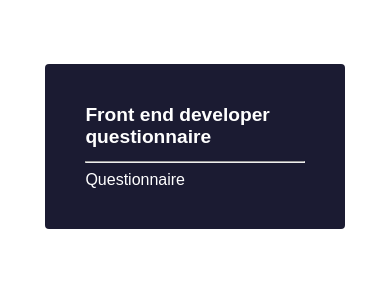
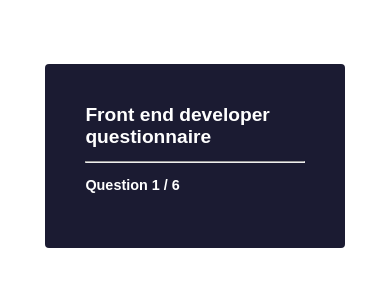
Before and after one commit to tsmjohnpascual/questionnaire, a React (Vite) app: page / in a window 390 px wide. Shown: the top 300 px of the page. Built offline with nearby package versions, Linux system fonts and the light colour scheme.

Commit message:
add progress indicator

```diff
--- /dev/null
+++ b/src/components/Progress/Progress.jsx
@@ -0,0 +1,10 @@
+import React from 'react'
+import Text from '../common/Text/Text'
+
+const Progress = ({ currentQuestion, questions }) => {
+    return (
+        <Text className={'progress'}>Question {currentQuestion + 1} / {questions?.length}</Text>
+    )
+}
+
+export default Progress
--- a/src/components/Questionnaire/Questionnaire.jsx
+++ b/src/components/Questionnaire/Questionnaire.jsx
@@ -1,9 +1,18 @@
 import React from 'react'
+import { useState } from 'react'
+import Progress from '../Progress/Progress'
 
 const Questionnaire = ({ questions }) => {
-  return (
-    <div>Questionnaire</div>
-  )
+    const [currentQuestion, setCurrentQuestion] = useState(0)
+
+    return (
+        <>
+            <Progress
+                currentQuestion={currentQuestion}
+                questions={questions}
+            />
+        </>
+    )
 }
 
 export default Questionnaire
--- /dev/null
+++ b/src/components/common/Text/Text.css
@@ -0,0 +1,16 @@
+.progress {
+    font-size: 1.2rem;
+    font-weight: bold;
+}
+
+@media screen and (max-width: 758px) {
+    .progress {
+        font-size: 1rem;
+    }
+}
+
+@media screen and (max-width: 594px) {
+    .progress {
+        font-size: 0.9rem;
+    }
+}
--- /dev/null
+++ b/src/components/common/Text/Text.jsx
@@ -0,0 +1,10 @@
+import React from 'react'
+import './Text.css'
+
+const Text = ({ className, children }) => {
+  return (
+    <p className={className}>{children}</p>
+  )
+}
+
+export default Text
```
